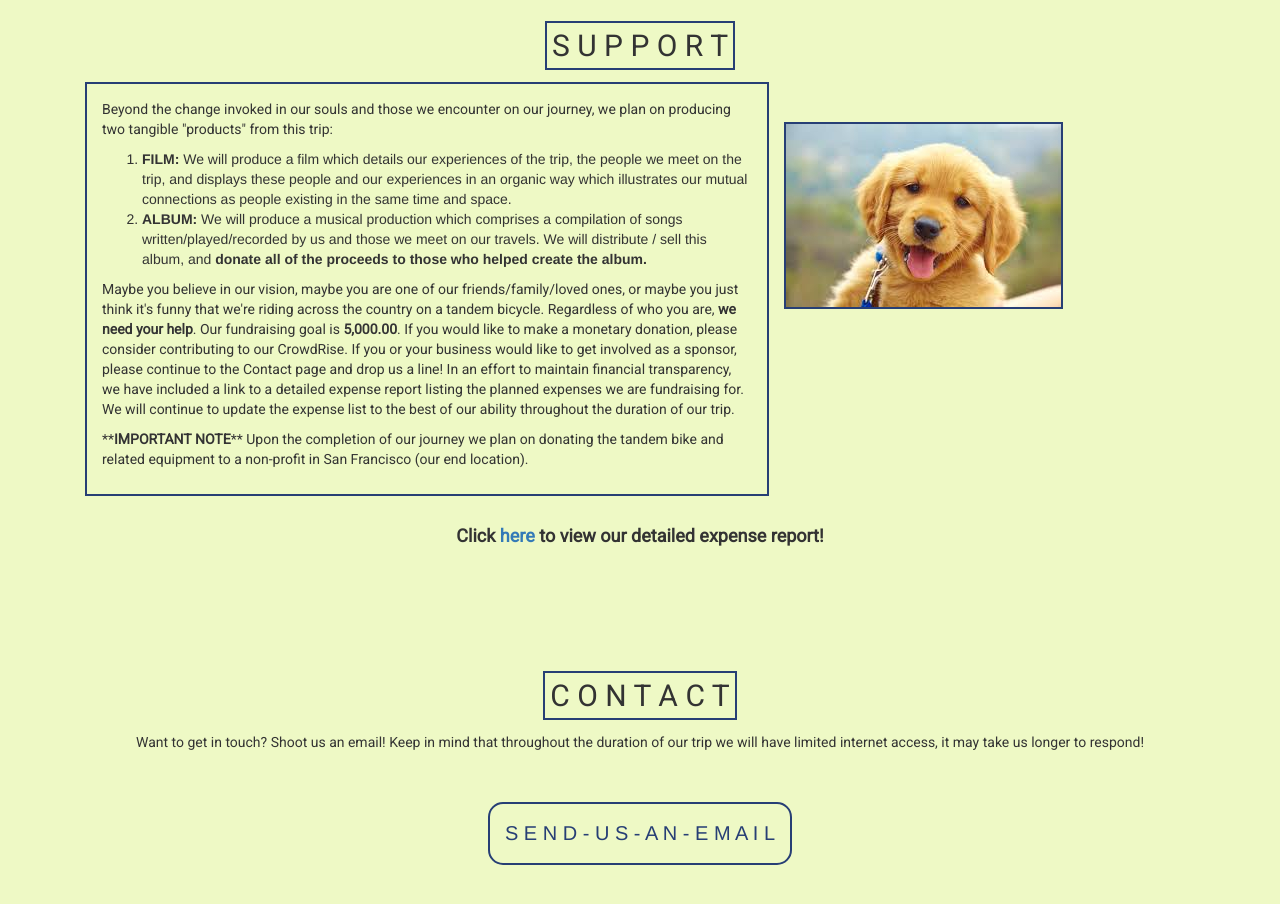
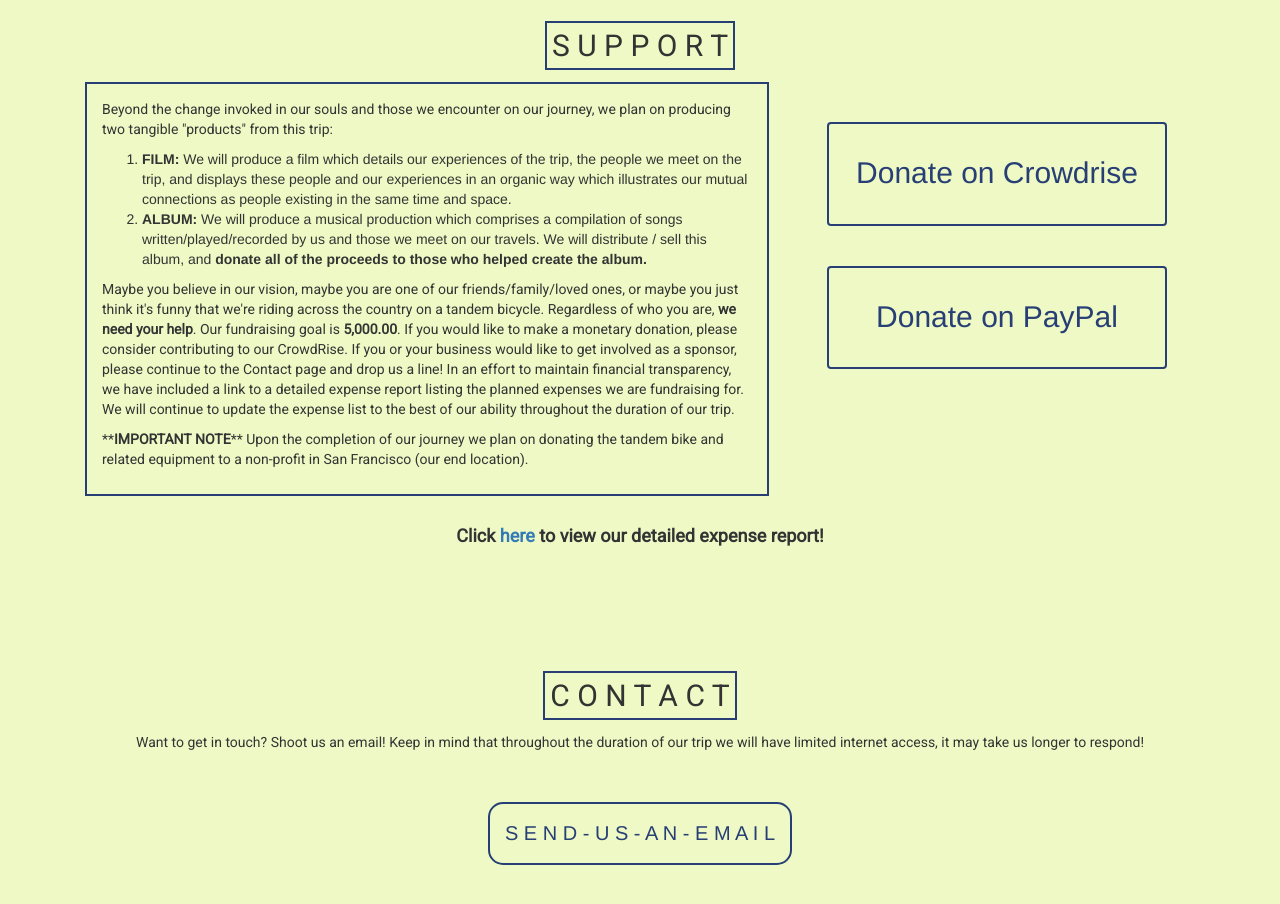
Before and after one commit to ginnym12/inTandem, a plain HTML site: page index.html in a window 1280 px wide. Shown: the part 3020-3924 px from the top of the page. Drawn offline with nearby package versions, Linux system fonts and the light colour scheme.

Commit message:
updated donate buttons

```diff
--- a/index.html
+++ b/index.html
@@ -204,7 +204,11 @@ span.onclick = function() {
       <div class="container" style="width:40%">
         <br>
         <br>
-        <img src="puppy2.jpeg" class="img-responsive" style="border: 2px; border-color: #273F75; border-style: solid;">
+        <button type="button" class="btn btn-primary" id="crowdrise">Donate on Crowdrise</button>
+        <br>
+        <br>
+        <br>
+        <button type="button" class="btn btn-primary" id="crowdrise">Donate on PayPal</button>
       </div>
     </div>
     <br>
--- a/style.css
+++ b/style.css
@@ -227,8 +227,25 @@ h4 {
   padding:15px;
   background-color:#EEF9C5;
   color: #273F75;
+  transition:all 1s ease;
 }
 #emailText:hover {
   background-color: #273F75;
   color:#EEF9C5;
 }
+#crowdrise {
+  background: #EEF9C5;
+  border-color: #273F75;
+  border: 2px;
+  border-style: solid;
+  color: #273F75;
+  width: 80%;
+  height: 25%;
+  font-size: 30px;
+  transition:all 1s ease;
+}
+#crowdrise:hover {
+  background: #273F75;
+  color: #EEF9C5;
+  box-shadow:20px 20px 50px 15px grey;
+}
```
